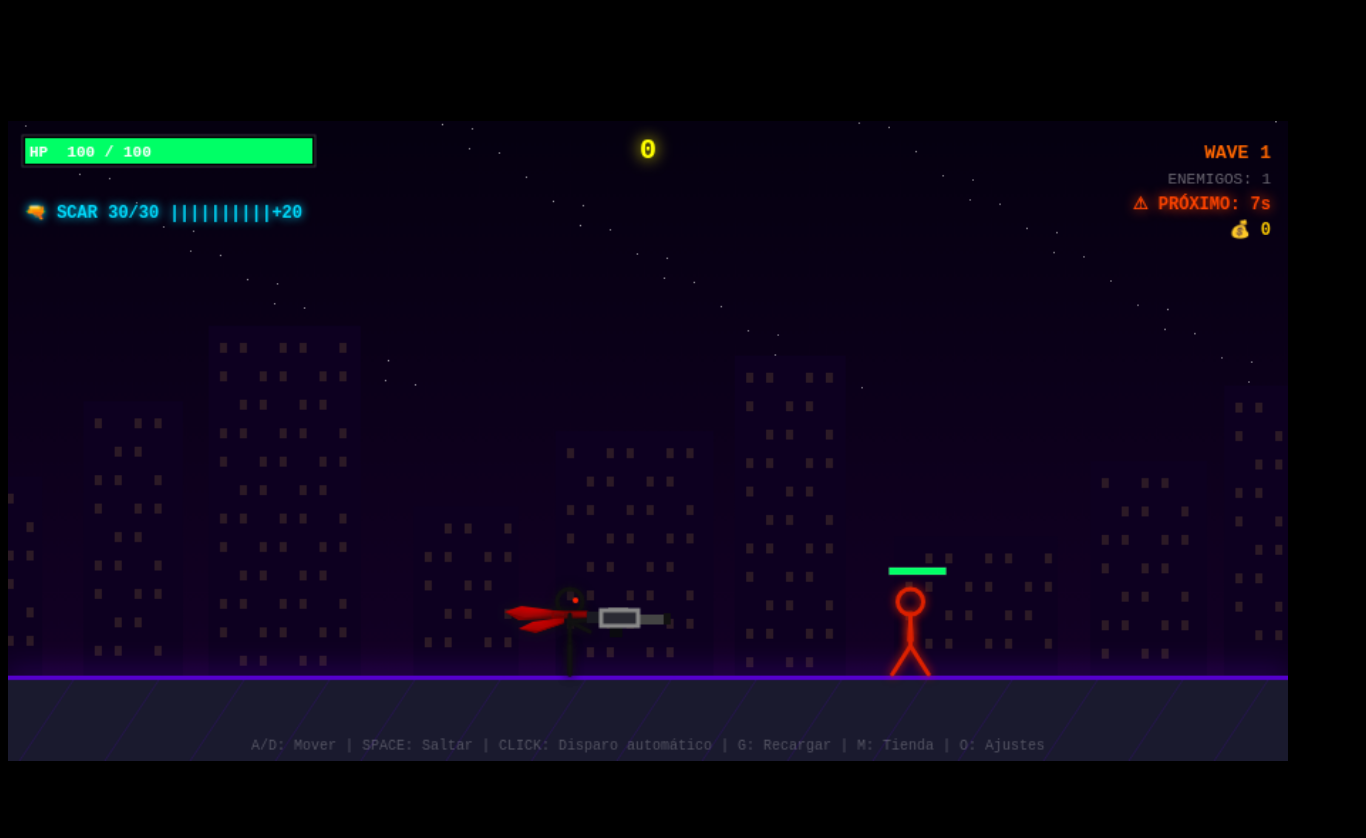
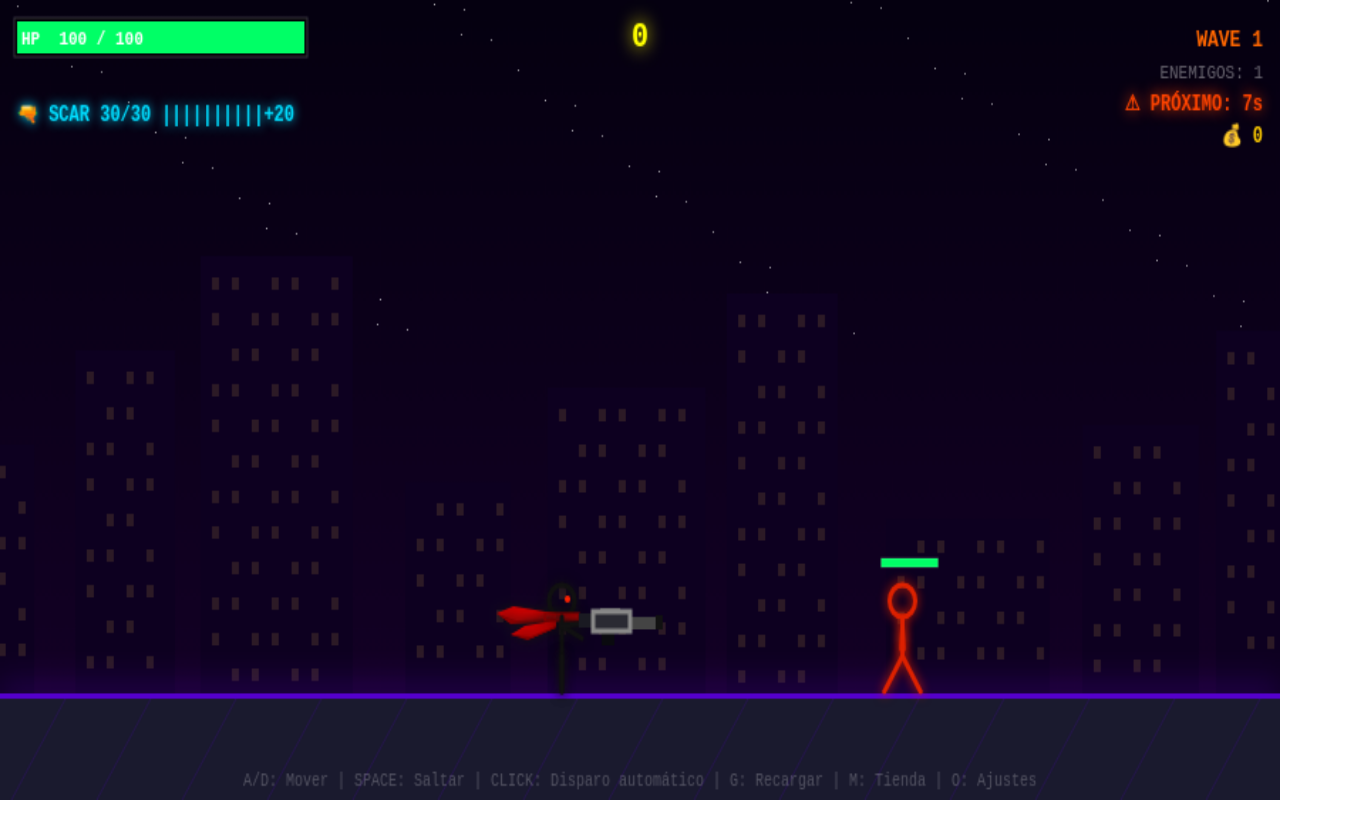
Before and after one commit to vargascruzfrancis-droid/Demon-Stickman, a plain HTML site: page index.html in a window 1280 px wide. Shown: the whole page, 1366 px wide, since content can reach past the window. After the commit the page ends 800 px from the top, so only its background shows below. Drawn offline with Linux system fonts and the light colour scheme.

Commit message:
Update index.html

```diff
--- a/index.html
+++ b/index.html
@@ -8,16 +8,12 @@ He eliminado el desplazamiento lateral del canvas para que el tamaño de pantall
 <meta name="viewport" content="width=device-width, initial-scale=1.0, user-scalable=no, viewport-fit=cover">
 <title>Stickman Shooter - Minigun y Armas Realistas</title>
 <style>
-  * { margin: 0; padding: 0; box-sizing: border-box; user-select: none; }
-  body { background: #000; display: flex; align-items: center; justify-content: center; min-height: 100vh; overflow: hidden; font-family: 'Courier New', monospace; touch-action: none; }
   canvas {
-  display: block;
+  position: fixed;
+  top: 0;
+  left: 0;
   width: 100vw;
   height: 100vh;
-  object-fit: contain;
-  background: #000;
-  cursor: crosshair;
-  transform: translateX(-50px); /* ← desplazamiento a la izquierda */
 }
   .touch-panel { position: fixed; bottom: 20px; left: 0; right: 0; display: flex; justify-content: space-between; align-items: center; padding: 10px 15px; gap: 12px; background: rgba(0,0,0,0.6); backdrop-filter: blur(8px); border-top: 1px solid #aa44ff; z-index: 200; }
   .touch-panel.hidden { display: none; }
```
